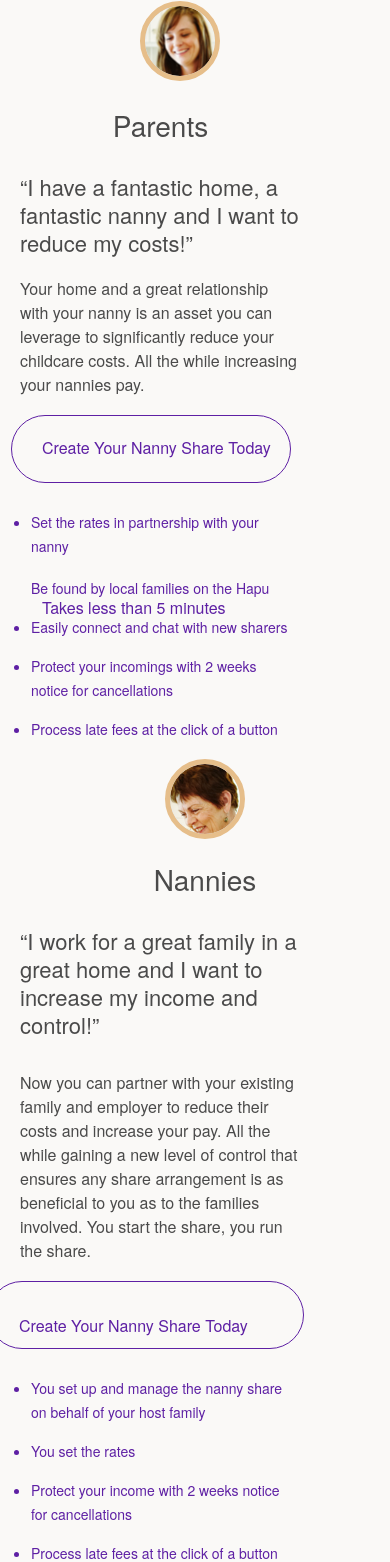
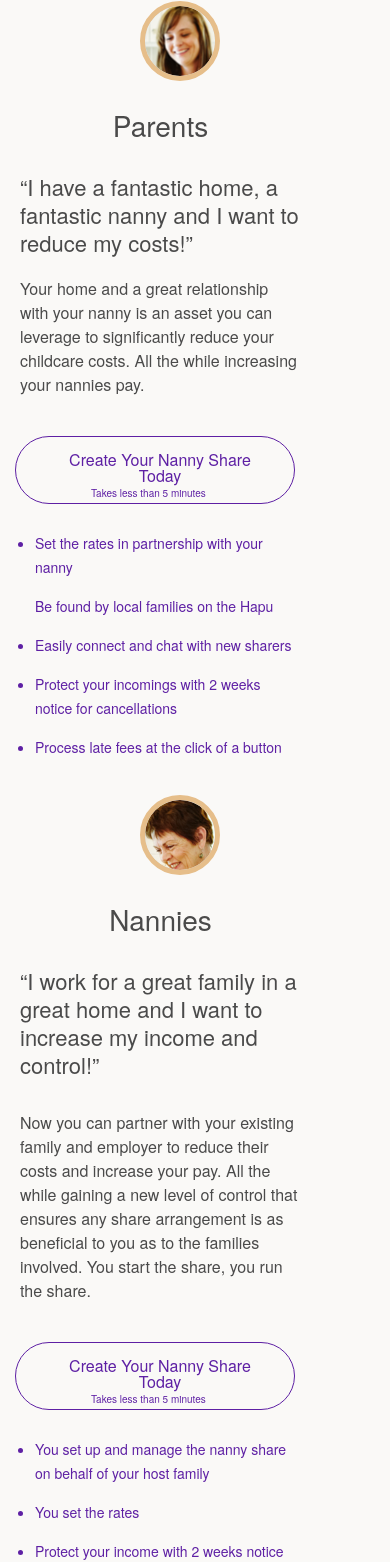
Before and after one commit to birarr/jungle-react-challenge001, a React (Create React App) app: page / in a window 390 px wide. Shown: the part 394-1956 px from the top of the page. Built offline with nearby package versions, Linux system fonts and the light colour scheme.

Commit message:
feat:adjust some css

```diff
--- a/src/components/Footer/index.jsx
+++ b/src/components/Footer/index.jsx
@@ -14,9 +14,9 @@ function Footer() {
                 <h1 id='become-nanny-h1'>Become a nanny share host today!</h1>
                 <h1 id='become-nanny-h1-mobile'>Become a nanny share host</h1>
                 <p id='footer-title'>Takes less than 5 minutes to get started</p>
-                <button><img src={calendarIcon} alt=""/><p id="create-nanny">
+                <button id='footer-button'><div id='button-itens'><img src={calendarIcon} alt=""/><p id="create-nanny">
                 Create Your Nanny Share</p> <br/> <p id="take-less">
-                    Takes less than 5 minutes</p></button>
+                    Takes less than 5 minutes</p></div></button>
                     <a href="">Or browse local nanny-shares</a>
             </div>
             <div id='footer-last-div'>
@@ -27,7 +27,7 @@ function Footer() {
                         <li id='create-your-nanny-mobile'>Share your Nanny</li>
                         <li id='browse-nanny'>Browse Nanny Shares</li>
                         <li id='browse-nanny-mobile'>Browse Shares</li>
-                        <li id='become-nanny'>Become A Nanny Share Host</li>
+                        <li id='become-nanny'>Become a Nanny Share Host</li>
                         <li id='terms'>{"Terms & Privacy"}</li>
                     </nav>
                     <ul id='social-media'>
--- a/src/components/Footer/styles.css
+++ b/src/components/Footer/styles.css
@@ -1,11 +1,11 @@
 #footer-component {
+    width: 100%;
     display: grid;
     justify-content: center;
     text-align: center;
     background: #FFFFFF;
     margin: 4rem auto 2rem auto;
     bottom:0;
-    padding-top: 63rem;
 }
 
 #become-nanny {
@@ -24,6 +24,10 @@
 }
 
 #become-nanny-mobile {
+    display: none;
+}
+
+#become-nanny-h1-mobile {
     display: none;
 }
 
@@ -48,8 +52,8 @@
     align-items:  center;
     color: #FFFFFF;
     height: 70px;
-    width: 281px;
-    background: #5E20A4;
+    width: 336px;
+    background: #7223b9;
     border-radius: 34px;
     border: none;
     padding-left: 1.2rem;
@@ -57,30 +61,60 @@
 
 }
 
-#create-nanny {
-    font-family: 'Inter';
+#footer-button img {
+    width: 33px;
+    height: 30px;
+    margin: 5px 13px 1px -240px;
+    padding: 11.3px 2.5px 2.5px;
+    object-fit: contain;
+ }
+
+ #footer-button #create-nanny {
+    width: 219.6px;
+    height: 24.5px;
+    margin: -42px 0 8px 70px;
+    font-family: HelveticaNeue;
+    font-size: 18px;
+    font-weight: normal;
+    font-stretch: normal;
     font-style: normal;
+    line-height: 1.33;
+    letter-spacing: normal;
+    text-align: left;
+    color: #ffffff
+}
+
+#footer-button #take-less {
+    width: 146.1px;
+    height: 24.3px;
+    margin: -17px 65px 0 70px;
+    font-family: HelveticaNeue;
+    font-size: 12px;
     font-weight: normal;
-    font-size: 16px;
-    line-height: 28px;
-    margin-left: -2rem;
-    margin-top: -1.3rem;
+    font-stretch: normal;
+    font-style: normal;
+    line-height: 1;
+    letter-spacing: normal;
+    text-align: left;
     color: #ffffff;
 }
 
-#take-less {
-    font-family: 'Inter';
+footer a {
+    width: 196.2px;
+    height: 20px;
+    margin: -5px 138.6px 0 139px;
+    padding-left: 20px;
+    font-family: HelveticaNeue;
+    font-size: 14px;
+    font-weight: normal;
+    font-stretch: normal;
     font-style: normal;
-    font-weight: normal;
-    font-size: 12px;
-    line-height: 16px;
-    display: flex;
-    align-items: center;
-    color: #FFFFFF;
-    height: 20px;
-    width: 138px;
-    margin-top: -1rem;
+    line-height: 1.43;
+    letter-spacing: normal;
+    text-align: center;
+    color: #5e20a4
 }
+
 
 #footer-nav-itens {
     display: flex;
@@ -181,7 +215,7 @@
 #footer-copyright {
     width: 296.6px;
     height: 14.3px;
-    margin: 32px 65.9px 0 122.8px;
+    margin: 32px 65.9px 30px 122.8px;
     opacity: 0.6;
     font-family: HelveticaNeue;
     font-size: 12px;
@@ -208,14 +242,14 @@
         @media only screen and (max-width: 600px) {
         footer {
             display: block;
-            width: 320px;
-            height: 272px;
+            width: 100%;
             margin: 40px 0 0;
-            padding: 40px 20px;
+            padding: 40px 0px;
             margin: 0px;
         }
 
         #footer-component {
+            display: inline-block;
             padding-top: 0px;
             margin: 0px;
         }
@@ -242,7 +276,7 @@
          #footer-component p {
             width: 280px;
             height: 14px;
-            margin: 10px 0 30px;
+            margin: 10px 0 30px 10px;
             font-family: HelveticaNeue;
             font-size: 14px;
             font-weight: normal;
@@ -253,10 +287,82 @@
             text-align: center;
          }
 
+         #footer-component button{
+            display: grid;
+            grid-template-columns: 1fr 3fr;
+            align-items:  center;
+            color: #FFFFFF;
+            height: 68px;
+            width: 280px;
+            background: #5E20A4;
+            border-radius: 34px;
+            border: none;
+            padding-left: 1.2rem;
+            margin: 0 auto 2rem auto;
+         }
+
+        #button-itens {
+            display: grid;
+            grid-template-columns: 1fr 3fr;
+            align-items:  center;
+            color: #FFFFFF;
+            height: 70px;
+            width: 281px;
+            background: #5E20A4;
+            border-radius: 4px;
+            border: none;
+            padding-left: 1.2rem;
+            margin: 0 auto 2rem auto;
+        }
+
+         #footer-button img {
+            width: 30px;
+            height: 30px;
+            margin: 3px 13px 1px -20px;
+            padding: 11.3px 2.5px 2.5px;
+            object-fit: contain;
+         }
+
+         #footer-button #create-nanny {
+            width: 181px;
+            height: 16px;
+            margin: -2px 0 8px -42px;
+            font-family: HelveticaNeue;
+            font-size: 16px;
+            font-weight: normal;
+            font-stretch: normal;
+            font-style: normal;
+            line-height: 1;
+            letter-spacing: normal;
+            text-align: left;
+            color: #ffffff
+        }
+
+        #footer-button #take-less {
+            width: 115px;
+            height: 10px;
+            margin: -40px 65px 0 -42px;
+            font-family: HelveticaNeue;
+            font-size: 10px;
+            font-weight: normal;
+            font-stretch: normal;
+            font-style: normal;
+            line-height: 1;
+            letter-spacing: normal;
+            text-align: left;
+            color: #ffffff;
+        }
+
+        #footer-component a {
+            width: 320px;
+            height: 272px;
+            margin: 40px 0 0;
+            padding: 40px 20px;
+        }
+
          #footer-last-div {
-            width: 320px;
+            width: 100%;
             height: 306.7px;
-            padding: 44px 0 20px;
          }
 
          #footer-nav-itens {
@@ -266,7 +372,8 @@
          }
 
          #footer-nav {
-            width: 340px;
+            width: 100%;
+            display: flex;
             flex-wrap: wrap;
             margin-top: 2rem;
             margin-bottom:2rem;
@@ -380,7 +487,7 @@
             letter-spacing: normal;
             text-align: center;
             padding-left: 2rem;
-            margin-top: -2rem;
+            margin-top: -3.5rem;
         }
 
 
--- a/src/pages/Landing/styles.css
+++ b/src/pages/Landing/styles.css
@@ -7,13 +7,16 @@ body, ul, li, p {
 }
 
 #body-content {
+    width: 100%;
     background-color: #faf9f7;
     padding-bottom: 1rem;
+    padding-top: 3.5rem;
 }
 
 .content {
         display: flex;
         justify-content: space-around;
+        margin-top: 6rem;
         margin-bottom: 15rem;
 }
 
@@ -44,6 +47,7 @@ body, ul, li, p {
 }
 
 #parents-content h2 {
+    width: 424px;
     margin: 40px 0 25px;
     font-family: HelveticaNeue;
     font-size: 24px;
@@ -57,6 +61,7 @@ body, ul, li, p {
 }
 
 #parents-content-p {
+    width: 424px;
     margin: 20px 0 0;
     font-family: HelveticaNeue;
     font-size: 18px;
@@ -70,17 +75,13 @@ body, ul, li, p {
 
 }
 
-#create-nanny {
-    align-items: center;
-    padding-left: -5rem;
-}
 
 #parents-content button {
     display: grid;
     grid-template-columns: 1fr;
     width: 316px;
     height: 68px;
-    margin: 39px 30px 28px 0px;
+    margin: 39px 30px 28px 30px;
     padding: 0px 30px 12px;
     border-radius: 34px;
     background-color: transparent;
@@ -120,7 +121,7 @@ body, ul, li, p {
 #create-nanny-benefits {
     width: 8px;
     height: 8px;
-    margin: 8px 23px 8px 0;
+    margin: 8px 23px 8px 30px;
     color: #5e20a4;
 }
 
@@ -171,6 +172,7 @@ body, ul, li, p {
 }
 
 #nannys-content h2 {
+    width: 424px;
     margin: 40px 0 25px;
     font-family: HelveticaNeue;
     font-size: 24px;
@@ -184,6 +186,7 @@ body, ul, li, p {
 }
 
 #nannys-content-p {
+    width: 424px;
     margin: 20px 0 0;
     font-family: HelveticaNeue;
     font-size: 18px;
@@ -201,7 +204,7 @@ body, ul, li, p {
     grid-template-columns: 1fr;
     width: 316px;
     height: 68px;
-    margin: 39px 30px 28px 0px;
+    margin: 39px 30px 28px 30px;
     padding: 0px 30px 12px;
     border-radius: 34px;
     background-color: transparent;
@@ -216,8 +219,13 @@ body, ul, li, p {
 }
 
 #second-content {
+    width: 100%;
     justify-content: center;
     /*margin-left: 100px;*/
+    }
+
+    #local-families {
+        margin-left: 120px;
     }
 
 #second-content h1 {
@@ -251,9 +259,9 @@ body, ul, li, p {
 }
 
 #second-content a {
-    width: 248px;
+    width: 400px;
     height: 20px;
-    margin: 31px 654px 46px 409px;
+    margin: 31px 310px 46px 409px;
     font-family: HelveticaNeue;
     font-size: 18px;
     font-weight: normal;
@@ -275,23 +283,22 @@ body, ul, li, p {
 }
 
 
-/* #third-content {
-    font-family: HelveticaNeue;
-    font-size: 28px;
-    font-weight: 500;
-    font-stretch: normal;
-    font-style: normal;
-    line-height: 1.21;
-    letter-spacing: normal;
-    text-align: center;
-    color: #4a4a4a;
+ #how-works {
+    justify-content: center;
 }
-*/
+
+#how-works-subject {
+    display: grid;
+    grid-template-columns: 1fr 1fr;
+    grid-column-gap: 0px;
+    margin-left: 239px;
+}
+
 
 #third-content h1 {
     width: 479px;
     height: 34px;
-    margin: 0 242px 50px 243px;
+    margin: 0 242px 50px 482px;
     font-family: HelveticaNeue;
     font-size: 28px;
     font-weight: 500;
@@ -304,7 +311,7 @@ body, ul, li, p {
 }
 
 #buttons {
-    margin-left: 5rem;
+    padding-left: 499px;
 }
 
 
@@ -336,6 +343,7 @@ body, ul, li, p {
 
 #how-works-content {
     display: flex;
+    flex-wrap: wrap;
 }
 
 
@@ -356,7 +364,6 @@ body, ul, li, p {
 
 #how-works-content p {
     width: 420px;
-    height: 308px;
     margin: 20px 124px 62px 0;
     font-family: HelveticaNeue;
     font-size: 18px;
@@ -369,9 +376,8 @@ body, ul, li, p {
     color: #4a4a4a;
 }
 
-#how-works-right {
-    margin-left: -5rem;
-}
+
+
 
 @media only screen and (max-width: 600px) {
     .content {
@@ -379,12 +385,14 @@ body, ul, li, p {
         justify-content: space-around;
         margin-bottom: 15rem;
         padding-left: 20px;
+        margin-top: 0px;
 }
 
 #body-content {
     width: 100%;
     background-color: #faf9f7;
     padding-bottom: 0.3rem;
+    padding-top: 0px;
 }
 
     #parents-content img {
@@ -445,6 +453,39 @@ body, ul, li, p {
         height: 68px;
         border-radius: 34px;
         margin-left: 23px;
+        padding-top: 15px;
+    }
+
+    #parents-content #create {
+        width: 228px;
+        height: 16px;
+        margin: 0 0 10px;
+        font-family: HelveticaNeue;
+        font-size: 16px;
+        font-weight: normal;
+        font-stretch: normal;
+        font-style: normal;
+        line-height: 1;
+        letter-spacing: normal;
+        text-align: center;
+    }
+
+    #parents-content #take {
+        width: 115px;
+        height: 10px;
+        margin: 10px 68px 0 45px;
+        font-family: HelveticaNeue;
+        font-size: 10px;
+        font-weight: normal;
+        font-stretch: normal;
+        font-style: normal;
+        line-height: 1;
+        letter-spacing: normal;
+        text-align: left;
+    }
+
+    #create-nanny {
+        margin-left: -28px;
     }
 
     #create-nanny-benefits {
@@ -474,6 +515,24 @@ body, ul, li, p {
 
     #nannys-content {
         margin-top: 15rem;
+    }
+
+    #nannys-content img {
+        margin: 15px 140px 2px 90px;
+    }
+
+    #nannys-content h1 {
+        width: 107px;
+        height: 34px;
+        margin: 22px 89px 30px 87px;
+        font-family: HelveticaNeue;
+        font-size: 28px;
+        font-weight: 500;
+        font-stretch: normal;
+        font-style: normal;
+        line-height: 1.21;
+        letter-spacing: normal;
+        text-align: center;
     }
 
     #nannys-content h2 {
@@ -507,21 +566,51 @@ body, ul, li, p {
     /*Veer*/
 
     #nannys-content button {
-    display: grid;
-    grid-template-columns: 1fr;
-    width: 316px;
+        width: 280px;
         height: 68px;
-    margin: 39px 30px 28px 0px;
-    padding: 0px 30px 12px;
         border-radius: 34px;
-    background-color: transparent;
-    border: solid 1.5px #5e20a4;
+        margin-left: 23px;
+        padding-top: 15px;
+    }
+
+    #nannys-content #create {
+        width: 228px;
+        height: 16px;
+        margin: 0 0 10px;
+        font-family: HelveticaNeue;
+        font-size: 16px;
+        font-weight: normal;
+        font-stretch: normal;
+        font-style: normal;
+        line-height: 1;
+        letter-spacing: normal;
+        text-align: center;
+    }
+
+    #nannys-content #take {
+        width: 115px;
+        height: 10px;
+        margin: 10px 68px 0 45px;
+        font-family: HelveticaNeue;
+        font-size: 10px;
+        font-weight: normal;
+        font-stretch: normal;
+        font-style: normal;
+        line-height: 1;
+        letter-spacing: normal;
+        text-align: left;
     }
 
     #second-content {
+        width: 100%;
         display: block;
         align-self: center;
         margin-left: 20px;
+    }
+
+    #local-families {
+        padding-top: 20px;
+        margin-left: 0px;
     }
 
     #second-content h1 {
@@ -578,6 +667,9 @@ body, ul, li, p {
         width: 220px;
         height: 2px;
         margin: 40px 39px 40px 50px;
+        border: solid 1px #dfdfdf
+
+
     }
 
     #third-content {
@@ -604,6 +696,7 @@ body, ul, li, p {
     #buttons {
         display: flex;
         margin-left: 0px;
+        padding-left: 0px;
     }
 
     #third-content button {
@@ -614,6 +707,11 @@ body, ul, li, p {
     }
 
     #how-works-content {
+        display: block;
+    }
+
+    #how-works-subject {
+        margin-left: 0px;
         display: block;
     }
 
@@ -646,9 +744,5 @@ body, ul, li, p {
 
     }
 
-#your-weekly {
-    padding-top: 2rem;
-}
-
 
 }
```
Also changed, not shown: src/components/Header/styles.css (+7 -3 lines), src/pages/Landing/index.jsx (+15 -4 lines). Lines whose indentation alone changed are shown as unchanged.
